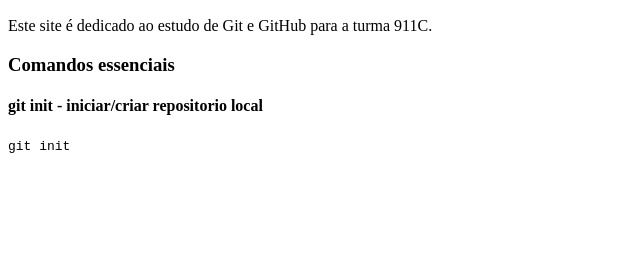
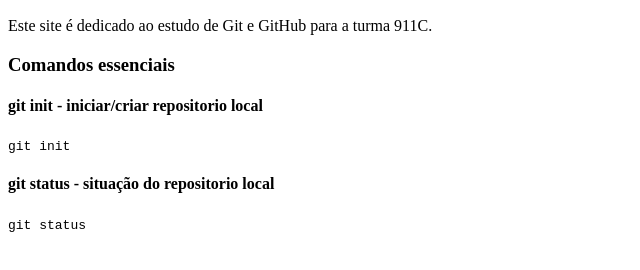
Before and after one commit to AugustoMaceio/git911c-site, a plain HTML site: page index.html in a window 1280 px wide. Shown: the part 110-380 px from the top of the page, without its empty margins (0-640 px from the left). Drawn offline with Linux system fonts and the light colour scheme.

Commit message:
comandos iniciais

```diff
--- a/index.html
+++ b/index.html
@@ -14,5 +14,9 @@
     <code>
            git init
     </code>
+        <h4>git status - situação do repositorio local</h4>
+    <code>
+           git status
+    </code>
 </body>
 </html>
```
